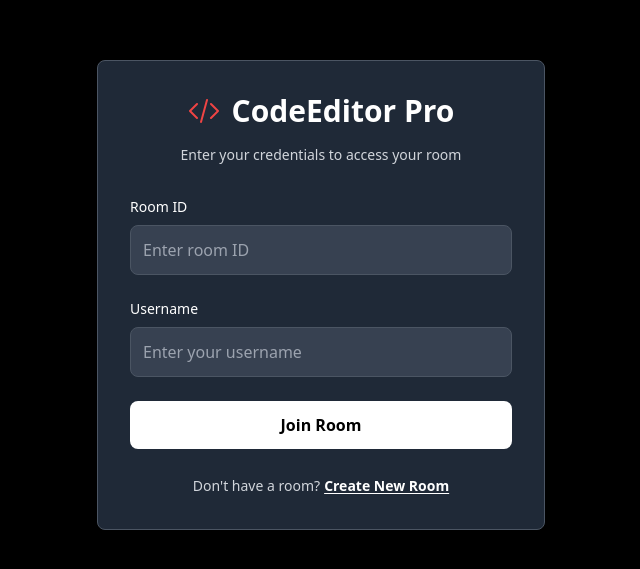
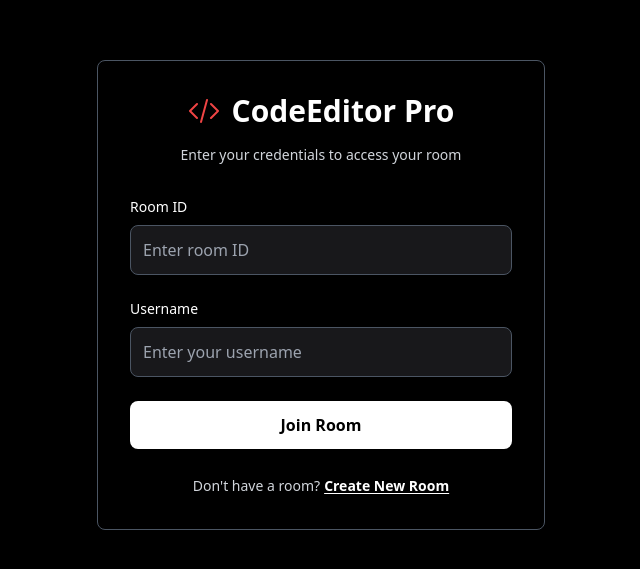
Before and after one commit to Ratangulati/CompileX, a React (Vite) app: page / in a window 1280 px wide. Shown: the part 105-674 px from the top of the page, without its empty margins (319-959 px from the left). Built offline with nearby package versions, Linux system fonts and the light colour scheme.

Commit message:
fixed home page

```diff
--- a/src/pages/Home.jsx
+++ b/src/pages/Home.jsx
@@ -35,7 +35,7 @@ const Home = () => {
 
     return (
         <div className='bg-black h-screen flex justify-center items-center'>
-            <div className='bg-gray-800 rounded-lg p-8 w-full max-w-md mx-4 shadow-2xl border border-gray-600'>
+            <div className='bg-black rounded-lg p-8 w-full max-w-md mx-4 shadow-2xl border border-gray-600'>
                 {/* Header */}
                 <div className="text-center mb-8">
                     <div className="flex items-center justify-center gap-3 mb-4">
@@ -56,7 +56,7 @@ const Home = () => {
                         <label className='block text-white text-sm font-medium mb-2'>Room ID</label>
                         <input
                             type="text"
-                            className='w-full p-3 bg-gray-700 border border-gray-600 rounded-lg text-white placeholder-gray-400 focus:outline-none focus:ring-2 focus:ring-blue-500 focus:border-transparent transition-all'
+                            className='w-full p-3 bg-[#18181b] border border-gray-600 rounded-lg text-white placeholder-gray-400 focus:outline-none focus:ring-2 focus:ring-blue-500 focus:border-transparent transition-all'
                             placeholder='Enter room ID'
                             value={roomId}
                             onChange={(e) => setRoomId(e.target.value)}
@@ -69,7 +69,7 @@ const Home = () => {
                         <label className='block text-white text-sm font-medium mb-2'>Username</label>
                         <input
                             type="text"
-                            className='w-full p-3 bg-gray-700 border border-gray-600 rounded-lg text-white placeholder-gray-400 focus:outline-none focus:ring-2 focus:ring-blue-500 focus:border-transparent transition-all'
+                            className='w-full p-3 bg-[#18181b] border border-gray-600 rounded-lg text-white placeholder-gray-400 focus:outline-none focus:ring-2 focus:ring-blue-500 focus:border-transparent transition-all'
                             placeholder='Enter your username'
                             value={username}
                             onChange={(e) => setUsername(e.target.value)}
```
